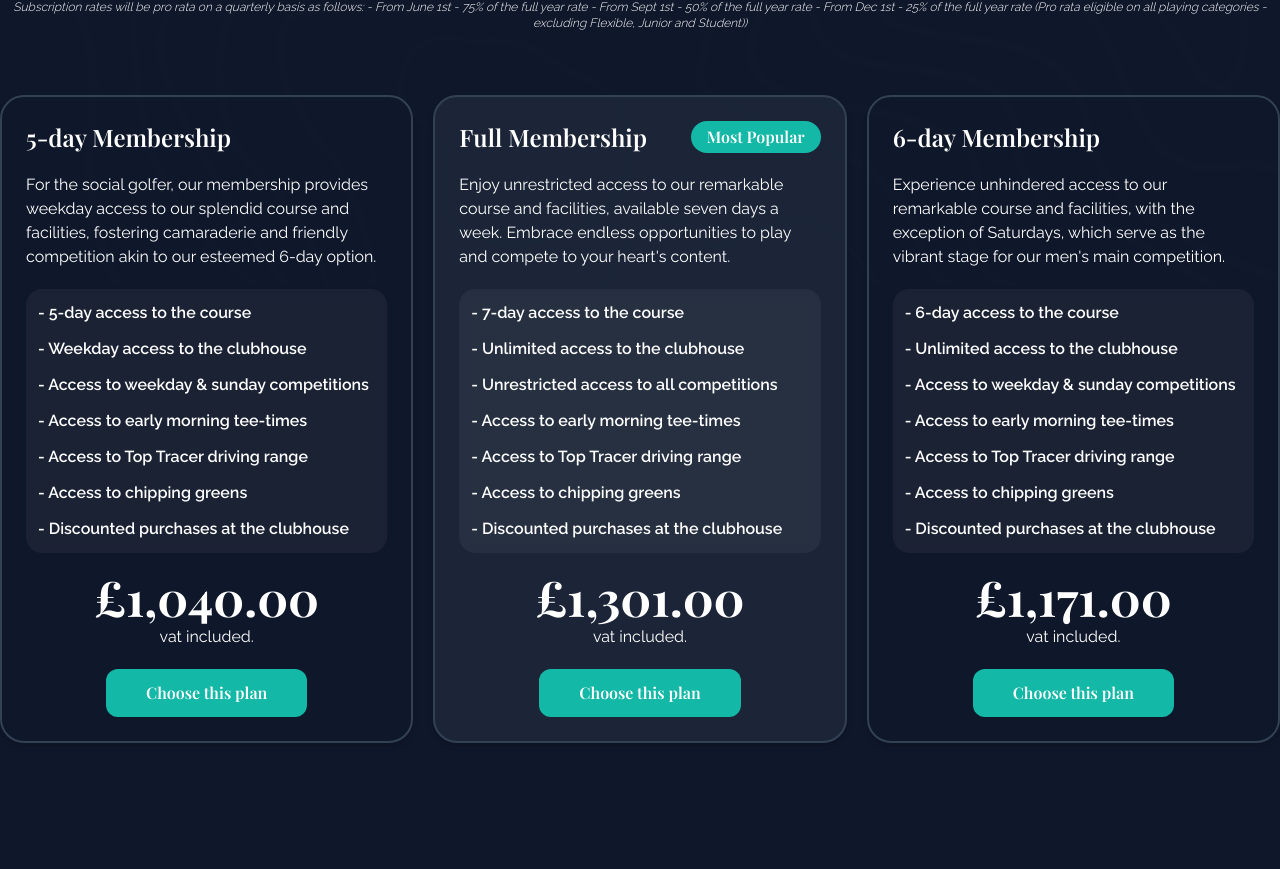
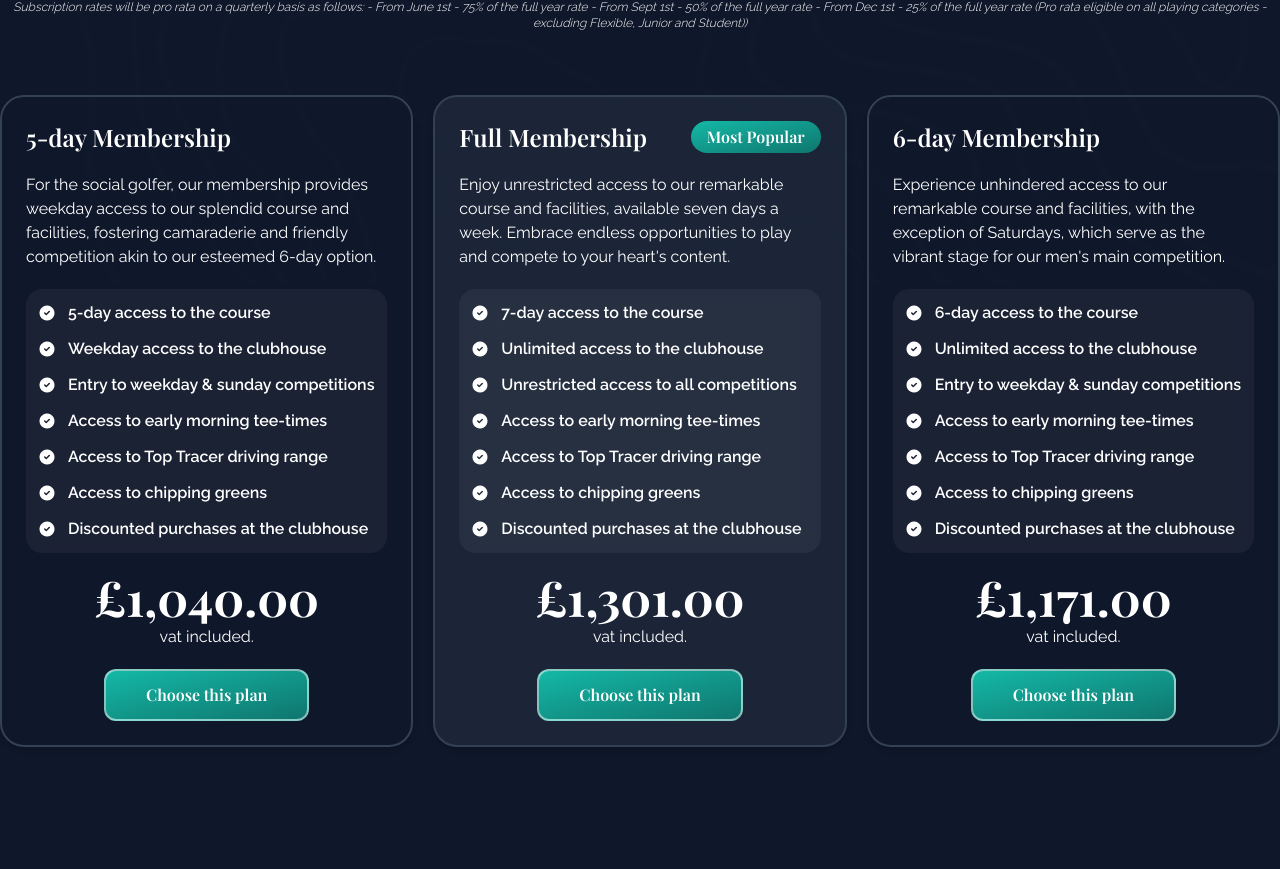
Before and after one commit to latham91/golfclub, a Next.js app: page / in a window 1280 px wide. Shown: the part 1859-2728 px from the top of the page. Built offline with nearby package versions, Linux system fonts and the light colour scheme.

Commit message:
Added icons to pricingcard fixed fontweights

```diff
--- a/components/hero/Hero.jsx
+++ b/components/hero/Hero.jsx
@@ -55,7 +55,7 @@ export default function Hero() {
                   </p>
                   <div className="z-10 mt-6">
                      <button
-                        className={`${playfairDisplay.className} px-6 py-3 mt-5 text-white border-2 rounded-xl bg-gradient-to-br from-green-500 to-green-700 border-white/70 hover:bg-green-700`}
+                        className={`${playfairDisplay.className} px-6 py-3 mt-5 text-white border-2 rounded-xl bg-gradient-to-br from-green-500 to-green-700 border-white/70 hover:from-green-600 hover:to-green-800 font-semibold`}
                      >
                         Book a Tee Time
                      </button>
--- a/components/pricing/Pricing.jsx
+++ b/components/pricing/Pricing.jsx
@@ -17,7 +17,7 @@ export default function Pricing() {
          features: [
             "5-day access to the course",
             "Weekday access to the clubhouse",
-            "Access to weekday & sunday competitions",
+            "Entry to weekday & sunday competitions",
             "Access to early morning tee-times",
             "Access to Top Tracer driving range",
             "Access to chipping greens",
@@ -51,7 +51,7 @@ export default function Pricing() {
          features: [
             "6-day access to the course",
             "Unlimited access to the clubhouse",
-            "Access to weekday & sunday competitions",
+            "Entry to weekday & sunday competitions",
             "Access to early morning tee-times",
             "Access to Top Tracer driving range",
             "Access to chipping greens",
--- a/components/pricing/PricingCard.jsx
+++ b/components/pricing/PricingCard.jsx
@@ -4,6 +4,8 @@ const playfairDisplay = Playfair_Display({
    subsets: ["latin"],
    weight: ["400", "500", "600", "700", "800", "900"],
 });
+
+import { TbCircleCheckFilled } from "react-icons/tb";
 
 export default function PricingCard({
    name,
@@ -25,7 +27,7 @@ export default function PricingCard({
             >
                {name}
                {popular && (
-                  <span className="px-4 py-1 text-base bg-teal-500 rounded-full">
+                  <span className="px-4 py-1 text-base rounded-full bg-gradient-to-br from-teal-500 to-teal-700">
                      Most Popular
                   </span>
                )}
@@ -33,7 +35,13 @@ export default function PricingCard({
             <p>{description}</p>
             <ul className="flex flex-col gap-3 p-3 font-semibold bg-white/5 backdrop-blur-sm rounded-2xl">
                {features.map((feature, index) => (
-                  <li key={index}>- {feature}</li>
+                  <li
+                     key={index}
+                     className="flex flex-row items-center gap-3 text-base"
+                  >
+                     <TbCircleCheckFilled size={18} />{" "}
+                     {feature}
+                  </li>
                ))}
             </ul>
             <div className="text-center">
@@ -46,7 +54,7 @@ export default function PricingCard({
             </div>
             <div className="text-center">
                <button
-                  className={`${playfairDisplay.className} px-10 py-3 font-semibold transition bg-teal-500 rounded-xl hover:bg-teal-600`}
+                  className={`${playfairDisplay.className} px-10 py-3 font-semibold transition bg-gradient-to-br from-teal-500 to-teal-700 border-2 rounded-xl border-white/50 hover:from-teal-600 hover:to-teal-800`}
                >
                   Choose this plan
                </button>
```
